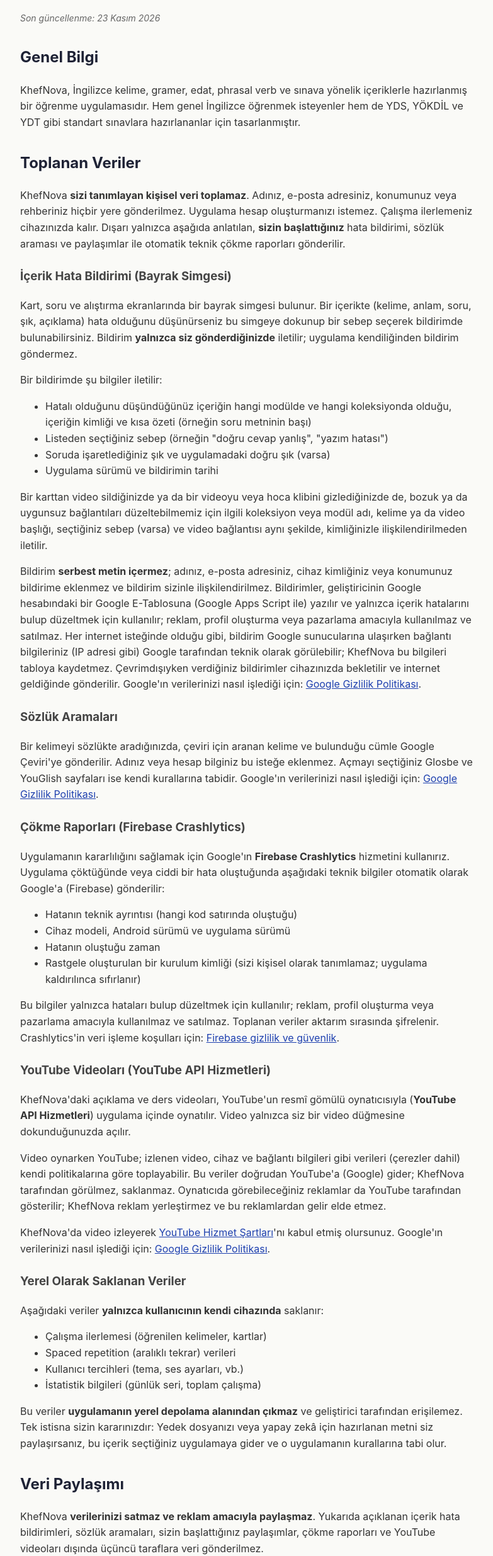
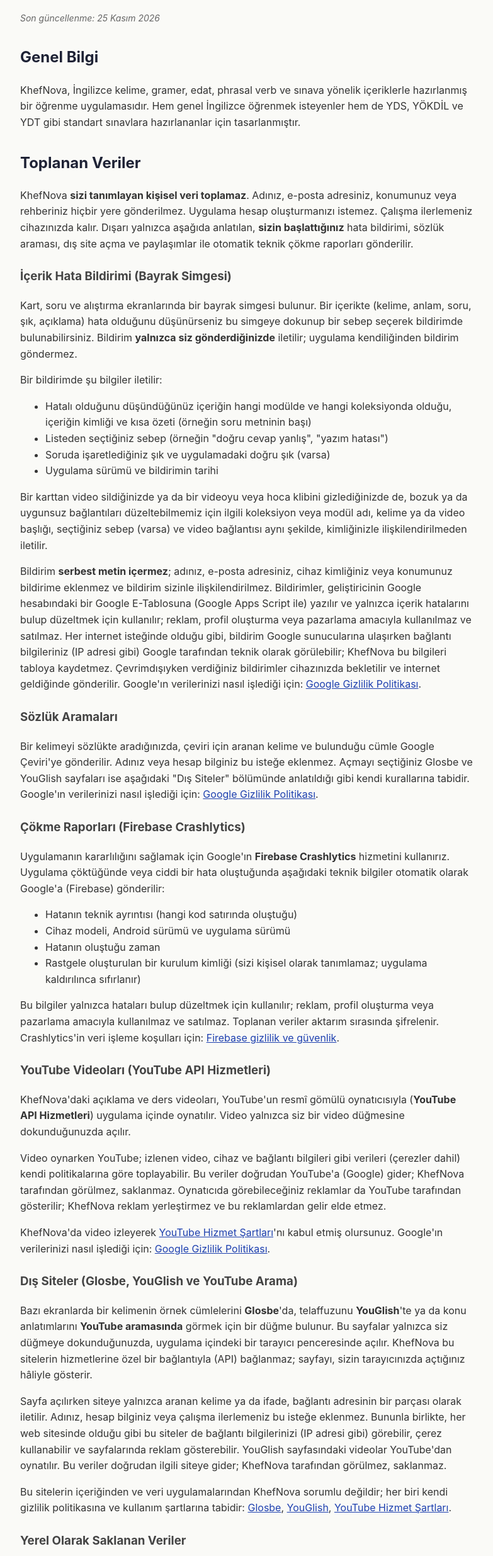
Before and after one commit to ekremer1969-rgb/khefnova-privacy, a plain HTML site: page index.html in a window 1280 px wide. Shown: the part 110-2581 px from the top of the page at 63% size, without its empty margins (248-1031 px from the left). Drawn offline with Linux system fonts and the light colour scheme.

Commit message:
Revise privacy policy for data handling updates
Updated the privacy policy text to reflect new data handling practices and the addition of external site interactions.

```diff
--- a/index.html
+++ b/index.html
@@ -46,13 +46,13 @@
 </head>
 <body>
   <h1>KhefNova Gizlilik Politikası</h1>
-  <p class="updated">Son güncellenme: 23 Kasım 2026</p>
+  <p class="updated">Son güncellenme: 25 Kasım 2026</p>
 
   <h2>Genel Bilgi</h2>
   <p>KhefNova, İngilizce kelime, gramer, edat, phrasal verb ve sınava yönelik içeriklerle hazırlanmış bir öğrenme uygulamasıdır. Hem genel İngilizce öğrenmek isteyenler hem de YDS, YÖKDİL ve YDT gibi standart sınavlara hazırlananlar için tasarlanmıştır.</p>
 
   <h2>Toplanan Veriler</h2>
-  <p>KhefNova <strong>sizi tanımlayan kişisel veri toplamaz</strong>. Adınız, e-posta adresiniz, konumunuz veya rehberiniz hiçbir yere gönderilmez. Uygulama hesap oluşturmanızı istemez. Çalışma ilerlemeniz cihazınızda kalır. Dışarı yalnızca aşağıda anlatılan, <strong>sizin başlattığınız</strong> hata bildirimi, sözlük araması ve paylaşımlar ile otomatik teknik çökme raporları gönderilir.</p>
+  <p>KhefNova <strong>sizi tanımlayan kişisel veri toplamaz</strong>. Adınız, e-posta adresiniz, konumunuz veya rehberiniz hiçbir yere gönderilmez. Uygulama hesap oluşturmanızı istemez. Çalışma ilerlemeniz cihazınızda kalır. Dışarı yalnızca aşağıda anlatılan, <strong>sizin başlattığınız</strong> hata bildirimi, sözlük araması, dış site açma ve paylaşımlar ile otomatik teknik çökme raporları gönderilir.</p>
 
   <h3>İçerik Hata Bildirimi (Bayrak Simgesi)</h3>
   <p>Kart, soru ve alıştırma ekranlarında bir bayrak simgesi bulunur. Bir içerikte (kelime, anlam, soru, şık, açıklama) hata olduğunu düşünürseniz bu simgeye dokunup bir sebep seçerek bildirimde bulunabilirsiniz. Bildirim <strong>yalnızca siz gönderdiğinizde</strong> iletilir; uygulama kendiliğinden bildirim göndermez.</p>
@@ -67,7 +67,7 @@
   <p>Bildirim <strong>serbest metin içermez</strong>; adınız, e-posta adresiniz, cihaz kimliğiniz veya konumunuz bildirime eklenmez ve bildirim sizinle ilişkilendirilmez. Bildirimler, geliştiricinin Google hesabındaki bir Google E-Tablosuna (Google Apps Script ile) yazılır ve yalnızca içerik hatalarını bulup düzeltmek için kullanılır; reklam, profil oluşturma veya pazarlama amacıyla kullanılmaz ve satılmaz. Her internet isteğinde olduğu gibi, bildirim Google sunucularına ulaşırken bağlantı bilgileriniz (IP adresi gibi) Google tarafından teknik olarak görülebilir; KhefNova bu bilgileri tabloya kaydetmez. Çevrimdışıyken verdiğiniz bildirimler cihazınızda bekletilir ve internet geldiğinde gönderilir. Google'ın verilerinizi nasıl işlediği için: <a href="https://www.google.com/policies/privacy" target="_blank" rel="noopener">Google Gizlilik Politikası</a>.</p>
 
   <h3>Sözlük Aramaları</h3>
-  <p>Bir kelimeyi sözlükte aradığınızda, çeviri için aranan kelime ve bulunduğu cümle Google Çeviri'ye gönderilir. Adınız veya hesap bilginiz bu isteğe eklenmez. Açmayı seçtiğiniz Glosbe ve YouGlish sayfaları ise kendi kurallarına tabidir. Google'ın verilerinizi nasıl işlediği için: <a href="https://www.google.com/policies/privacy" target="_blank" rel="noopener">Google Gizlilik Politikası</a>.</p>
+  <p>Bir kelimeyi sözlükte aradığınızda, çeviri için aranan kelime ve bulunduğu cümle Google Çeviri'ye gönderilir. Adınız veya hesap bilginiz bu isteğe eklenmez. Açmayı seçtiğiniz Glosbe ve YouGlish sayfaları ise aşağıdaki "Dış Siteler" bölümünde anlatıldığı gibi kendi kurallarına tabidir. Google'ın verilerinizi nasıl işlediği için: <a href="https://www.google.com/policies/privacy" target="_blank" rel="noopener">Google Gizlilik Politikası</a>.</p>
 
   <h3>Çökme Raporları (Firebase Crashlytics)</h3>
   <p>Uygulamanın kararlılığını sağlamak için Google'ın <strong>Firebase Crashlytics</strong> hizmetini kullanırız. Uygulama çöktüğünde veya ciddi bir hata oluştuğunda aşağıdaki teknik bilgiler otomatik olarak Google'a (Firebase) gönderilir:</p>
@@ -84,6 +84,11 @@
   <p>Video oynarken YouTube; izlenen video, cihaz ve bağlantı bilgileri gibi verileri (çerezler dahil) kendi politikalarına göre toplayabilir. Bu veriler doğrudan YouTube'a (Google) gider; KhefNova tarafından görülmez, saklanmaz. Oynatıcıda görebileceğiniz reklamlar da YouTube tarafından gösterilir; KhefNova reklam yerleştirmez ve bu reklamlardan gelir elde etmez.</p>
   <p>KhefNova'da video izleyerek <a href="https://www.youtube.com/t/terms" target="_blank" rel="noopener">YouTube Hizmet Şartları</a>'nı kabul etmiş olursunuz. Google'ın verilerinizi nasıl işlediği için: <a href="https://www.google.com/policies/privacy" target="_blank" rel="noopener">Google Gizlilik Politikası</a>.</p>
 
+  <h3>Dış Siteler (Glosbe, YouGlish ve YouTube Arama)</h3>
+  <p>Bazı ekranlarda bir kelimenin örnek cümlelerini <strong>Glosbe</strong>'da, telaffuzunu <strong>YouGlish</strong>'te ya da konu anlatımlarını <strong>YouTube aramasında</strong> görmek için bir düğme bulunur. Bu sayfalar yalnızca siz düğmeye dokunduğunuzda, uygulama içindeki bir tarayıcı penceresinde açılır. KhefNova bu sitelerin hizmetlerine özel bir bağlantıyla (API) bağlanmaz; sayfayı, sizin tarayıcınızda açtığınız hâliyle gösterir.</p>
+  <p>Sayfa açılırken siteye yalnızca aranan kelime ya da ifade, bağlantı adresinin bir parçası olarak iletilir. Adınız, hesap bilginiz veya çalışma ilerlemeniz bu isteğe eklenmez. Bununla birlikte, her web sitesinde olduğu gibi bu siteler de bağlantı bilgilerinizi (IP adresi gibi) görebilir, çerez kullanabilir ve sayfalarında reklam gösterebilir. YouGlish sayfasındaki videolar YouTube'dan oynatılır. Bu veriler doğrudan ilgili siteye gider; KhefNova tarafından görülmez, saklanmaz.</p>
+  <p>Bu sitelerin içeriğinden ve veri uygulamalarından KhefNova sorumlu değildir; her biri kendi gizlilik politikasına ve kullanım şartlarına tabidir: <a href="https://glosbe.com" target="_blank" rel="noopener">Glosbe</a>, <a href="https://youglish.com" target="_blank" rel="noopener">YouGlish</a>, <a href="https://www.youtube.com/t/terms" target="_blank" rel="noopener">YouTube Hizmet Şartları</a>.</p>
+
   <h3>Yerel Olarak Saklanan Veriler</h3>
   <p>Aşağıdaki veriler <strong>yalnızca kullanıcının kendi cihazında</strong> saklanır:</p>
   <ul>
@@ -95,9 +100,9 @@
   <p>Bu veriler <strong>uygulamanın yerel depolama alanından çıkmaz</strong> ve geliştirici tarafından erişilemez. Tek istisna sizin kararınızdır: Yedek dosyanızı veya yapay zekâ için hazırlanan metni siz paylaşırsanız, bu içerik seçtiğiniz uygulamaya gider ve o uygulamanın kurallarına tabi olur.</p>
 
   <h2>Veri Paylaşımı</h2>
-  <p>KhefNova <strong>verilerinizi satmaz ve reklam amacıyla paylaşmaz</strong>. Yukarıda açıklanan içerik hata bildirimleri, sözlük aramaları, sizin başlattığınız paylaşımlar, çökme raporları ve YouTube videoları dışında üçüncü taraflara veri gönderilmez.</p>
+  <p>KhefNova <strong>verilerinizi satmaz ve reklam amacıyla paylaşmaz</strong>. Yukarıda açıklanan içerik hata bildirimleri, sözlük aramaları, sizin başlattığınız paylaşımlar, çökme raporları, YouTube videoları ve sizin açtığınız dış siteler dışında üçüncü taraflara veri gönderilmez.</p>
   <ul>
-    <li>Reklam ağı yoktur (YouTube oynatıcısının kendi gösterdiği reklamlar hariç)</li>
+    <li>Reklam ağı yoktur (YouTube oynatıcısının ve sizin açtığınız dış sitelerin kendi gösterdiği reklamlar hariç)</li>
     <li>Kullanım takibi / analiz aracı (Google Analytics vb.) yoktur</li>
     <li>Sosyal medya entegrasyonu yoktur</li>
     <li>Bulut yedekleme yoktur</li>
@@ -112,7 +117,7 @@
     <li><strong>Mikrofon</strong>: Telaffuz Turu ve Cümle Büyütme gibi sesli pratik modlarında söylediğiniz İngilizce cümleyi tanımak için. Mikrofon yalnızca siz mikrofon düğmesine bastığınızda dinler. Ses kaydedilmez, saklanmaz ve KhefNova tarafından hiçbir yere gönderilmez. Konuşmayı yazıya, cihazınızdaki Android konuşma tanıma servisi (genellikle Google) çevirir; bu servis kendi gizlilik politikasına tabidir. Mikrofon izni vermeden de uygulamanın tamamını kullanabilirsiniz.</li>
     <li><strong>Bluetooth</strong>: Bluetooth kulaklık bağlıysa onun mikrofonunun kullanılabilmesi için. Başka bir amaçla kullanılmaz.</li>
     <li><strong>Bildirimler</strong>: Günlük Planım hatırlatmasını açarsanız bildirim gösterebilmek ve telefon yeniden başladığında hatırlatmayı geri kurabilmek için. Hatırlatma telefonunuzda kurulur; bu amaçla dışarı veri gönderilmez.</li>
-    <li><strong>İnternet erişimi</strong>: Kelime, alıştırma ve ses paketi içeriklerini indirmek ve güncellemek için (GitHub / jsDelivr), YouTube videolarını oynatmak için (yalnızca siz bir videoya dokunduğunuzda), sözlük aramaları için (yalnızca siz aradığınızda) ve yukarıda anlatılan bildirimleri iletmek için. İçerik indirmeleri sırasında kişisel veri gönderilmez.</li>
+    <li><strong>İnternet erişimi</strong>: Kelime, alıştırma ve ses paketi içeriklerini indirmek ve güncellemek için (GitHub / jsDelivr), YouTube videolarını oynatmak için (yalnızca siz bir videoya dokunduğunuzda), sözlük aramaları için (yalnızca siz aradığınızda), Glosbe, YouGlish ve YouTube arama sayfalarını açmak için (yalnızca siz ilgili düğmeye dokunduğunuzda) ve yukarıda anlatılan bildirimleri iletmek için. İçerik indirmeleri sırasında kişisel veri gönderilmez.</li>
   </ul>
 
   <h2 id="veri-silme">Verilerinizin Silinmesi</h2>
@@ -124,6 +129,7 @@
     <li><strong>Çökme raporları</strong> (Firebase Crashlytics: hata ayrıntısı, cihaz modeli, Android ve uygulama sürümü, hata zamanı, rastgele kurulum kimliği): Firebase'de <strong>en fazla 90 gün</strong> saklanır ve sonra otomatik olarak silinir.</li>
     <li><strong>İçerik hata bildirimleri</strong> (içerik kimliği, seçilen sebep, uygulama sürümü, tarih): İlgili içerik incelenip düzeltildikten sonra tablodan silinir. Ek bir saklama süresi yoktur.</li>
     <li><strong>Sözlük aramaları</strong>: KhefNova bunları saklamaz. Google Çeviri'ye gönderilen metin, Google'ın kendi gizlilik politikasına tabidir.</li>
+    <li><strong>Dış siteler</strong> (Glosbe, YouGlish, YouTube arama): KhefNova bu sitelerde aradığınız kelimeleri saklamaz. Sitelerin topladığı veriler kendi politikalarına tabidir; silinmesi için ilgili siteye başvurmanız gerekir.</li>
   </ul>
 
   <h3>Verilerimin silinmesini nasıl talep ederim?</h3>
```
